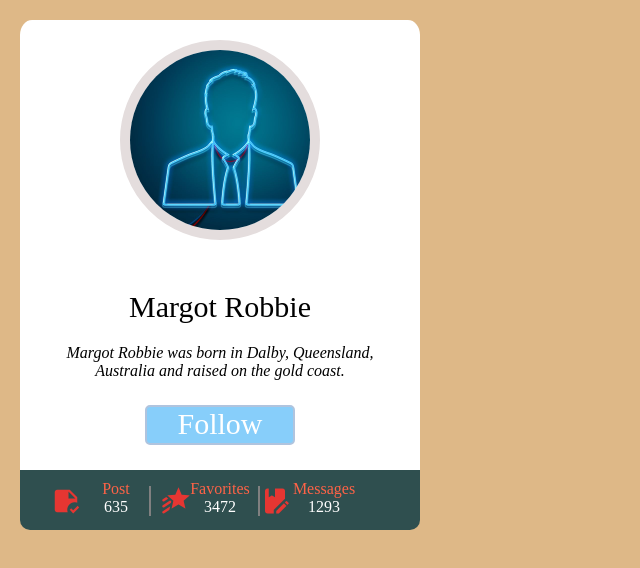
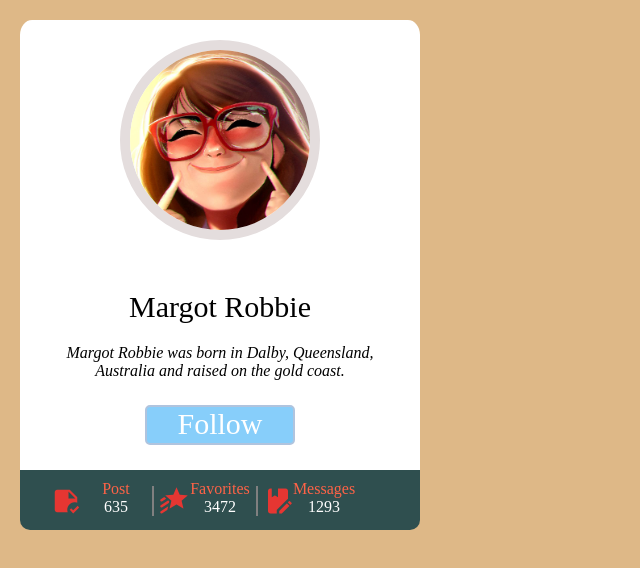
Before and after one commit to 2021-1-RV/UserCard, a plain HTML site: page index.html in a window 1280 px wide. Shown: the whole page, without its empty margins (0-640 px from the left). Drawn offline with Linux system fonts and the light colour scheme.

Commit message:
new card3

```diff
--- a/css/style.css
+++ b/css/style.css
@@ -112,7 +112,7 @@ body{
     right: 50px;
     bottom: 20px;
     border-left: 2px solid grey;
-    padding-left: 10px;
+    padding-left: 5px;
     padding-right: ;
 }
 
@@ -120,6 +120,7 @@ body{
     position: relative;
     right: 50px;
     bottom: 20px;
+    padding-left: 5px;
     border-left: 2px solid grey;
 
 }
--- a/index.html
+++ b/index.html
@@ -11,7 +11,7 @@
     <div class="userCard">
 
         <div class="userImageContainer">
-            <img src="./img/pic.jpg">
+            <img src="./img/girl.jpg">
         </div>
 
         <div class="userInfoContainer">
```
Also changed, not shown: img/girl.jpg (added).
